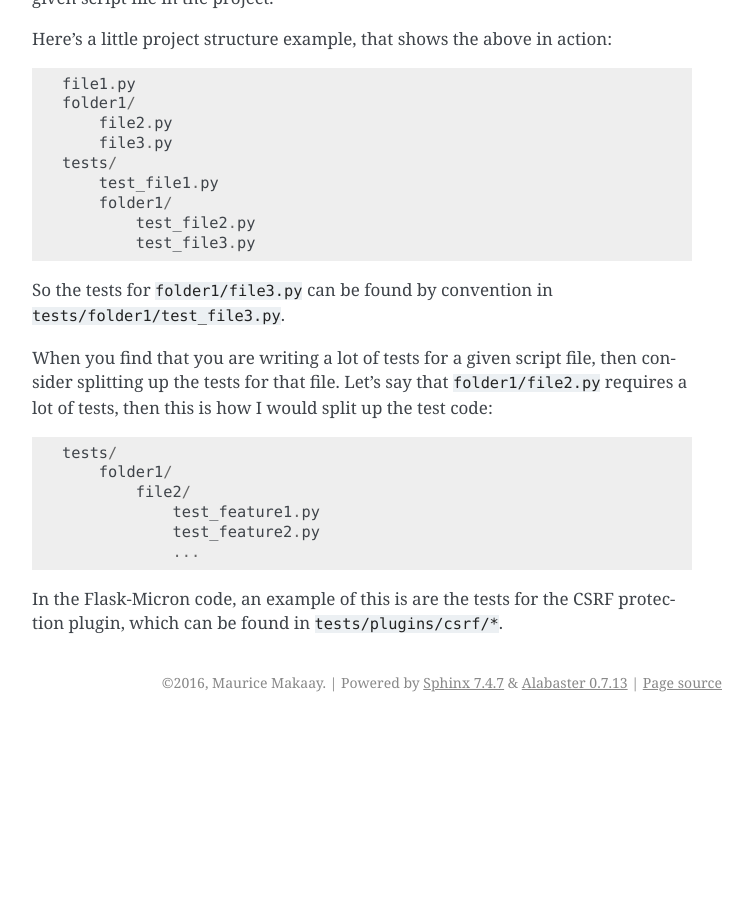
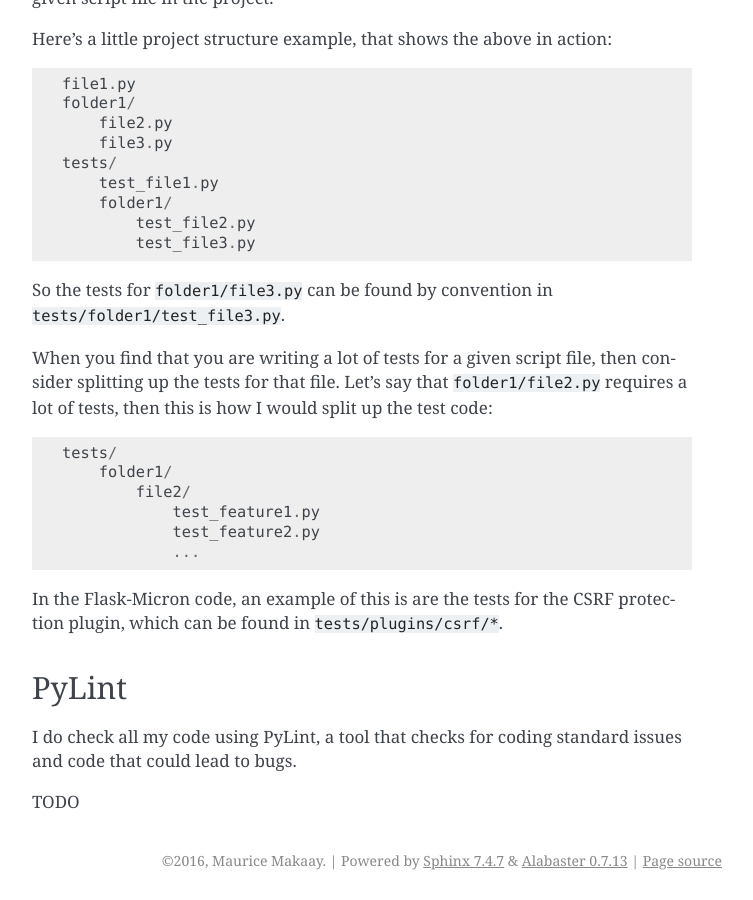
Before and after one commit to mmakaay/flask_micron, a Sphinx documentation site: the page built from documentation/developers/testing.rst, in a window 1280 px wide and 900 px high, scrolled down 2110 px. Shown: the whole window, without its empty margins (388-1141 px from the left). Built offline with Sphinx 7.4.7, drawn with Linux system fonts in a browser that asks for light colours; before the commit the page ends 2832 px from its top, so only the background shows below that.

Commit message:
Starting PyLint docs.

```diff
--- a/documentation/developers/testing.rst
+++ b/documentation/developers/testing.rst
@@ -132,3 +132,11 @@ up the test code::
 
 In the Flask-Micron code, an example of this is are the tests for the
 CSRF protection plugin, which can be found in ``tests/plugins/csrf/*``.
+
+PyLint
+------
+
+I do check all my code using PyLint, a tool that checks for coding standard
+issues and code that could lead to bugs.
+
+TODO
```
Also changed, not shown: 1 other file.
